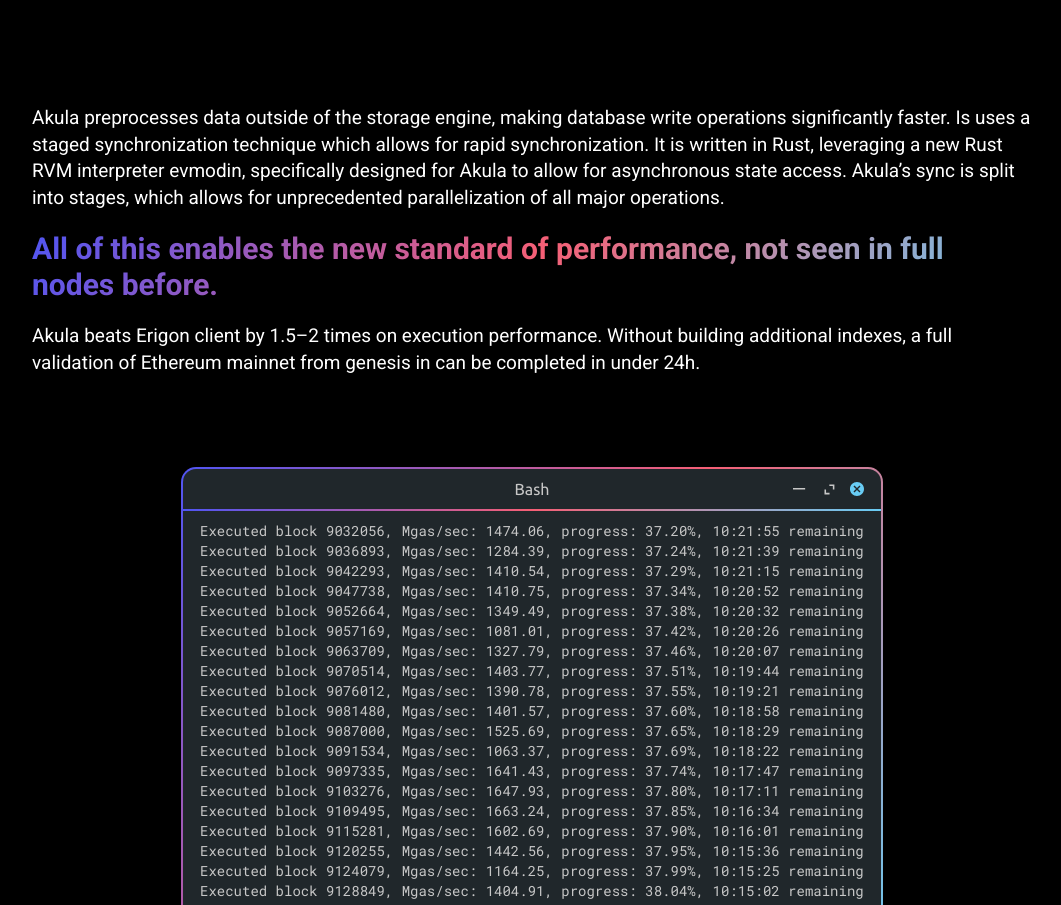
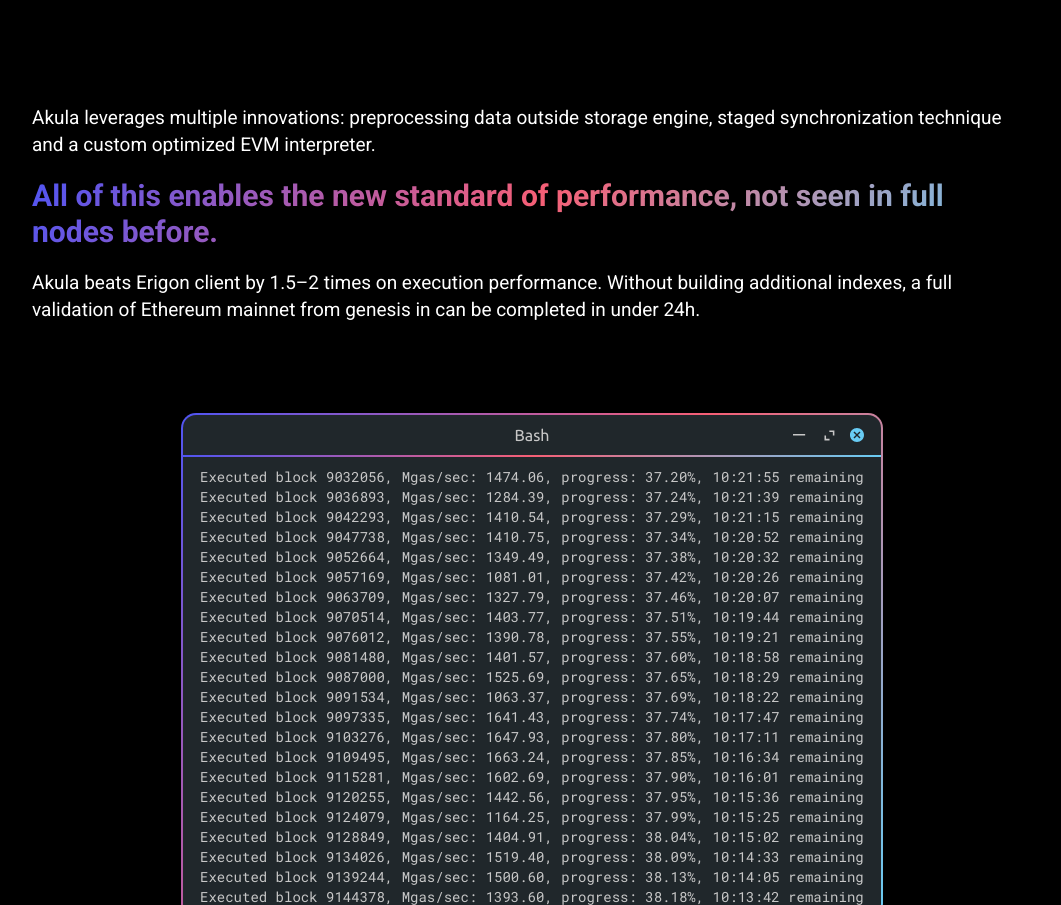
Before and after one commit to akula-bft/website, a React (Create React App) app: page / in a window 1280 px wide. Shown: the part 2228-3133 px from the top of the page, without its empty margins (108-1169 px from the left). Built offline with nearby package versions, Linux system fonts and the light colour scheme.

Commit message:
Update description

```diff
--- a/src/components/Performance.tsx
+++ b/src/components/Performance.tsx
@@ -103,13 +103,10 @@ const Performance = () => {
       <StyledPerformance>
         <DescriptionSection>
           <Description>
-            Akula preprocesses data outside of the storage engine, making
-            database write operations significantly faster. Is uses a staged
-            synchronization technique which allows for rapid synchronization. It
-            is written in Rust, leveraging a new Rust RVM interpreter evmodin,
-            specifically designed for Akula to allow for asynchronous state
-            access. Akula’s sync is split into stages, which allows for
-            unprecedented parallelization of all major operations.
+            Akula leverages multiple innovations:
+            preprocessing data outside storage engine,
+            staged synchronization technique and
+            a custom optimized EVM interpreter.
           </Description>
           <Highlight>
             All of this enables the new standard of performance, not seen in
```
